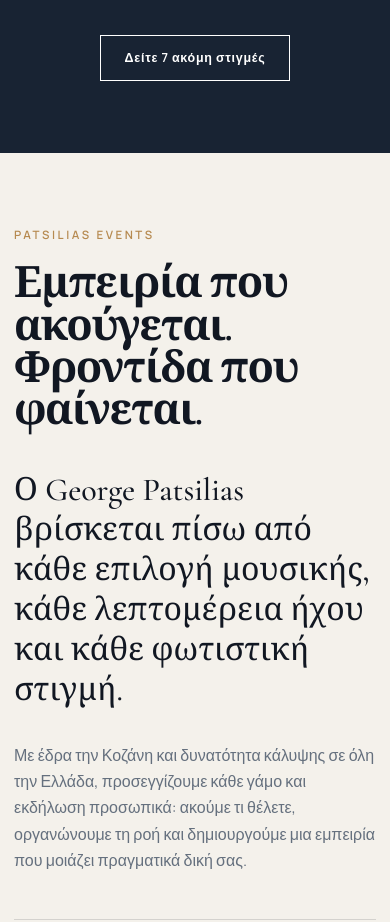
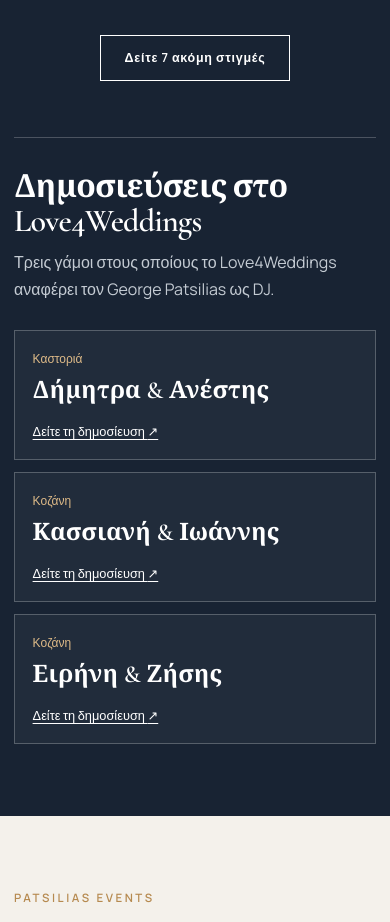
Before and after one commit to geopat0/patsiliaseventsgroup, a plain HTML site: page index.html in a window 390 px wide. Shown: the part 3400-4322 px from the top of the page. Drawn offline with nearby package versions, Linux system fonts and the light colour scheme.

Commit message:
Add Love4Weddings features to the portfolio

```diff
--- a/index.html
+++ b/index.html
@@ -15,7 +15,7 @@
   <link rel="preconnect" href="https://fonts.googleapis.com">
   <link rel="preconnect" href="https://fonts.gstatic.com" crossorigin>
   <link href="https://fonts.googleapis.com/css2?family=Cormorant+Garamond:wght@500;600&amp;family=Manrope:wght@400;500;600&amp;display=swap" rel="stylesheet">
-  <link rel="stylesheet" href="styles.css">
+  <link rel="stylesheet" href="styles.css?v=publications">
   <title>DJ Γάμου Κοζάνη | Patsilias Events</title>
   <script type="application/ld+json">
   {"@context":"https://schema.org","@type":"ProfessionalService","name":"Patsilias Events","url":"https://geopat0.github.io/patsiliaseventsgroup/","telephone":"+306981885862","email":"geopcbl@gmail.com","founder":{"@type":"Person","name":"George Patsilias"},"address":{"@type":"PostalAddress","addressLocality":"Κοζάνη","addressCountry":"GR"},"areaServed":{"@type":"Country","name":"Ελλάδα"},"description":"DJ γάμου, επαγγελματικός ήχος και φωτισμός για γάμους και εκδηλώσεις."}
@@ -72,6 +72,33 @@
         <article class="video-card extra-video" data-video-id="1172895078" hidden><button class="video-poster tone-night" type="button" aria-label="Αναπαραγωγή βίντεο: Το τελευταίο τραγούδι"><span class="video-index">10</span><span class="play"><span aria-hidden="true">▶</span></span><span class="video-title">Το τελευταίο τραγούδι</span></button></article>
       </div>
       <div class="center reveal"><button class="button button-ghost" type="button" data-show-videos aria-expanded="false">Δείτε 7 ακόμη στιγμές</button></div>
+      <section class="press-coverage" id="publications" aria-labelledby="publications-title">
+        <h3 id="publications-title">Δημοσιεύσεις στο Love4Weddings</h3>
+        <p class="press-intro">Τρεις γάμοι στους οποίους το Love4Weddings αναφέρει τον George Patsilias ως DJ.</p>
+        <ul class="press-grid" role="list">
+          <li>
+            <a class="press-link" href="https://www.love4weddings.gr/wedding-video-full-romance-kastoria/">
+              <span class="press-location">Καστοριά</span>
+              <span class="press-couple">Δήμητρα &amp; Ανέστης</span>
+              <span class="press-action">Δείτε τη δημοσίευση <span aria-hidden="true">↗</span></span>
+            </a>
+          </li>
+          <li>
+            <a class="press-link" href="https://www.love4weddings.gr/romantic-summer-wedding-lovely-details/">
+              <span class="press-location">Κοζάνη</span>
+              <span class="press-couple">Κασσιανή &amp; Ιωάννης</span>
+              <span class="press-action">Δείτε τη δημοσίευση <span aria-hidden="true">↗</span></span>
+            </a>
+          </li>
+          <li>
+            <a class="press-link" href="https://www.love4weddings.gr/romantic-summer-wedding-kozani-baby-breath/">
+              <span class="press-location">Κοζάνη</span>
+              <span class="press-couple">Ειρήνη &amp; Ζήσης</span>
+              <span class="press-action">Δείτε τη δημοσίευση <span aria-hidden="true">↗</span></span>
+            </a>
+          </li>
+        </ul>
+      </section>
     </div></section>
     <section class="section about" id="about"><div class="container about-grid">
       <div class="section-heading reveal"><p class="eyebrow">PATSILIAS EVENTS</p><h2>Εμπειρία που ακούγεται. Φροντίδα που φαίνεται.</h2></div>
--- a/styles.css
+++ b/styles.css
@@ -5,3 +5,77 @@
 @media(max-width:900px){.section{padding:84px 0}.nav-toggle{display:block}.primary-nav{position:absolute;left:0;right:0;top:88px;padding:30px 20px;background:var(--paper);display:none;flex-direction:column;align-items:flex-start;border-bottom:1px solid var(--line)}.primary-nav.open{display:flex}.hero{min-height:auto;padding-top:145px}.hero-grid{grid-template-columns:1fr}.hero-stage{display:none}.hero h1{font-size:clamp(3.8rem,14vw,6rem)}.scroll-cue{display:none}.service-grid,.video-grid{grid-template-columns:1fr 1fr}.service-card:nth-child(2){border-right:0}.service-card:last-child{grid-column:1/-1;border-top:1px solid var(--line)}.split-heading,.about-grid,.faq-grid,.contact-grid{grid-template-columns:1fr;gap:38px}.about-grid .section-heading,.faq-grid .section-heading{margin-bottom:0}.footer-grid{grid-template-columns:140px 1fr}.footer-grid a{display:none}.equipment-grid{grid-template-columns:1fr}}
 @media(max-width:600px){.container{width:min(100% - 28px,1160px)}.nav-wrap{height:74px}.brand{width:138px}.primary-nav{top:74px}.hero{padding:124px 0 78px}.hero h1{font-size:3.75rem}.hero-lead{font-size:1rem}.hero-actions{align-items:flex-start;flex-direction:column}.section{padding:72px 0}.section-heading{margin-bottom:36px}.section-heading h2,.contact h2,.page-hero h1{font-size:2.7rem}.service-grid,.video-grid{grid-template-columns:1fr}.service-card{border-right:0;border-bottom:1px solid var(--line)}.service-card:last-child{grid-column:auto;border-top:0;border-bottom:0}.service-card p{min-height:auto}.video-card{aspect-ratio:16/10}.facts{gap:28px}.process-list li{grid-template-columns:48px 1fr}.field-row{grid-template-columns:1fr}.footer-grid{grid-template-columns:1fr;text-align:center}.footer-grid img{width:150px;margin:auto}.footer-grid p{text-align:center}.mobile-call{display:block;position:fixed;z-index:80;left:14px;right:14px;bottom:12px;padding:13px;background:var(--gold);color:#111;text-align:center;text-decoration:none;font-size:.78rem;font-weight:600;box-shadow:0 8px 28px rgba(0,0,0,.2)}body{padding-bottom:58px}.equipment-card{grid-template-columns:1fr}.equipment-card img{height:240px}.page-hero{padding:130px 0 60px}}
 @media(prefers-reduced-motion:reduce){html{scroll-behavior:auto}.beam{animation:none}.reveal{opacity:1;transform:none;transition:none}}
+
+.press-coverage {
+  margin-top: clamp(3.5rem, 8vw, 6rem);
+  padding-top: clamp(2rem, 5vw, 3.5rem);
+  border-top: 1px solid rgba(255, 255, 255, .22);
+  scroll-margin-top: 100px;
+}
+
+.press-coverage h3 {
+  margin: 0;
+  font: 600 clamp(2rem, 4vw, 3.25rem)/1.05 var(--serif);
+  letter-spacing: -.025em;
+}
+
+.press-intro {
+  margin: .75rem 0 1.75rem;
+  color: #c4cbd3;
+}
+
+.press-grid {
+  display: grid;
+  grid-template-columns: repeat(3, minmax(0, 1fr));
+  gap: 18px;
+  margin: 0;
+  padding: 0;
+  list-style: none;
+}
+
+.press-link {
+  display: flex;
+  flex-direction: column;
+  align-items: flex-start;
+  gap: .6rem;
+  height: 100%;
+  padding: clamp(1.1rem, 3vw, 1.65rem);
+  border: 1px solid rgba(255, 255, 255, .24);
+  background: rgba(255, 255, 255, .04);
+  text-decoration: none;
+}
+
+.press-link:hover,
+.press-link:focus-visible {
+  border-color: #dfbb88;
+  background: rgba(255, 255, 255, .08);
+}
+
+.press-link:focus-visible {
+  outline: 2px solid #dfbb88;
+  outline-offset: 3px;
+}
+
+.press-location {
+  color: #dfbb88;
+  font-size: .75rem;
+}
+
+.press-couple {
+  flex: 1;
+  font: 600 clamp(1.5rem, 2.7vw, 2rem)/1.1 var(--serif);
+}
+
+.press-action {
+  margin-top: .4rem;
+  font-size: .8rem;
+  text-decoration: underline;
+  text-underline-offset: .25em;
+}
+
+@media (max-width: 760px) {
+  .press-grid {
+    grid-template-columns: 1fr;
+    gap: 12px;
+  }
+}
```
